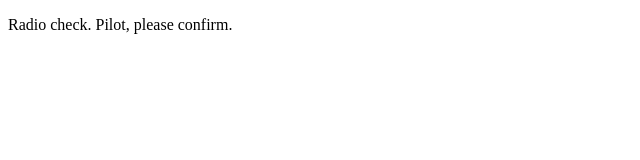
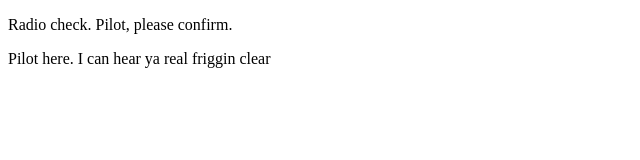
Before and after one commit to wespark25/communicaiton-log, a plain HTML site: page index.html in a window 1280 px wide. Shown: the whole page, without its empty margins (0-640 px from the left). Drawn offline with Linux system fonts and the light colour scheme.

Commit message:
my first commit

```diff
--- a/index.html
+++ b/index.html
@@ -2,5 +2,6 @@
 <html>
    <body>
       <p>Radio check. Pilot, please confirm.</p>
+      <p>Pilot here. I can hear ya real friggin clear</p>
    </body>
 </html>
```
